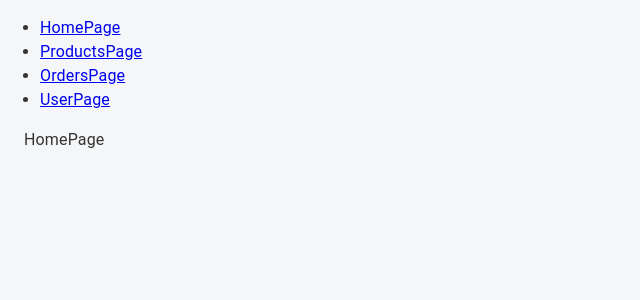
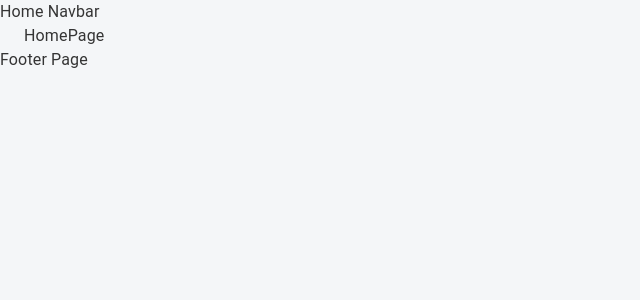
Before and after one commit to Steve-M98/Burak-React, a React (Create React App) app: page / in a window 1280 px wide. Shown: the top 300 px of the page, without its empty margins (0-640 px from the left). Built offline with nearby package versions, Linux system fonts and the light colour scheme.

Commit message:
fix: Organize header and footer components

```diff
--- a/src/app/App.tsx
+++ b/src/app/App.tsx
@@ -2,32 +2,22 @@
 import React from "react";
 import "../css/app.css";
 import { Box, Button, Container, Stack, Typography } from "@mui/material";
-import { Link, Route, Switch } from "react-router-dom";
+import { Link, Route, Switch, useLocation } from "react-router-dom";
 import { HomePage } from "./screens/homePage";
 import { ProductsPage } from "./screens/productsPage";
 import { OrdersPage } from "./screens/ordersPage";
 import { UserPage } from "./screens/userPage";
+import { Footer } from "./components/footer";
+import { HomeNavbar } from "./components/headers/HomeNavbar";
+import { OtherNavbar } from "./components/headers/OtherNavbar";
 
 function App() {
+  const location = useLocation();
+  console.log("location", location);
+
   return (
-    <div>
-      <nav>
-        <ul>
-          <li>
-            <Link to="/">HomePage</Link>
-          </li>
-          <li>
-            <Link to="/products">ProductsPage</Link>
-          </li>
-          <li>
-            <Link to="/orders">OrdersPage</Link>
-          </li>
-          <li>
-            <Link to="/member-page">UserPage</Link>
-          </li>
-        </ul>
-      </nav>
-
+    <>
+      {location.pathname === "/" ? <HomeNavbar /> : <OtherNavbar />}
       <Switch>
         <Route path="/products">
           <ProductsPage />
@@ -42,7 +32,8 @@
           <HomePage />
         </Route>
       </Switch>
-    </div>
+      <Footer />
+    </>
   );
 }
 
--- /dev/null
+++ b/src/app/components/footer/index.tsx
@@ -0,0 +1,3 @@
+export function Footer() {
+  return <div>Footer Page</div>;
+}
--- /dev/null
+++ b/src/app/components/headers/HomeNavbar.tsx
@@ -0,0 +1,3 @@
+export function HomeNavbar() {
+  return <div>Home Navbar</div>;
+}
--- /dev/null
+++ b/src/app/components/headers/OtherNavbar.tsx
@@ -0,0 +1,3 @@
+export function OtherNavbar() {
+  return <div>Other Navbar</div>;
+}
```
